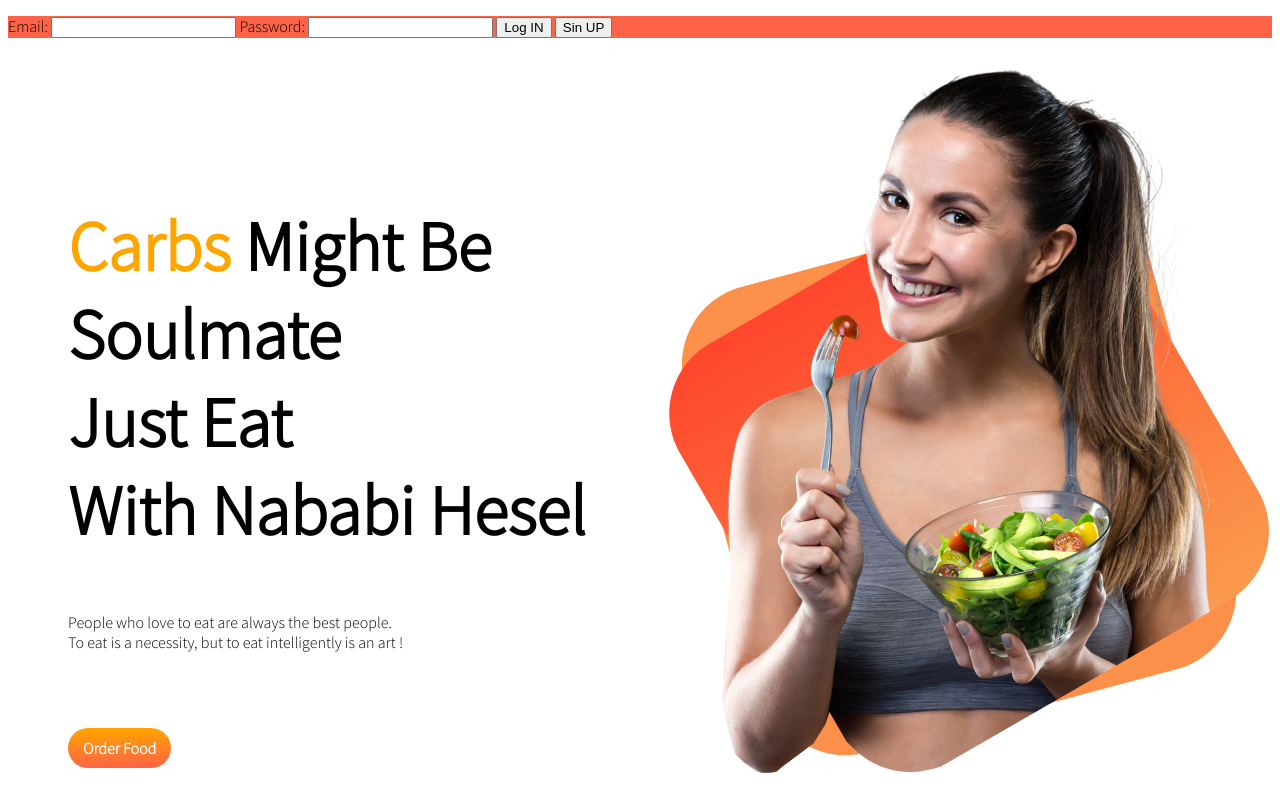
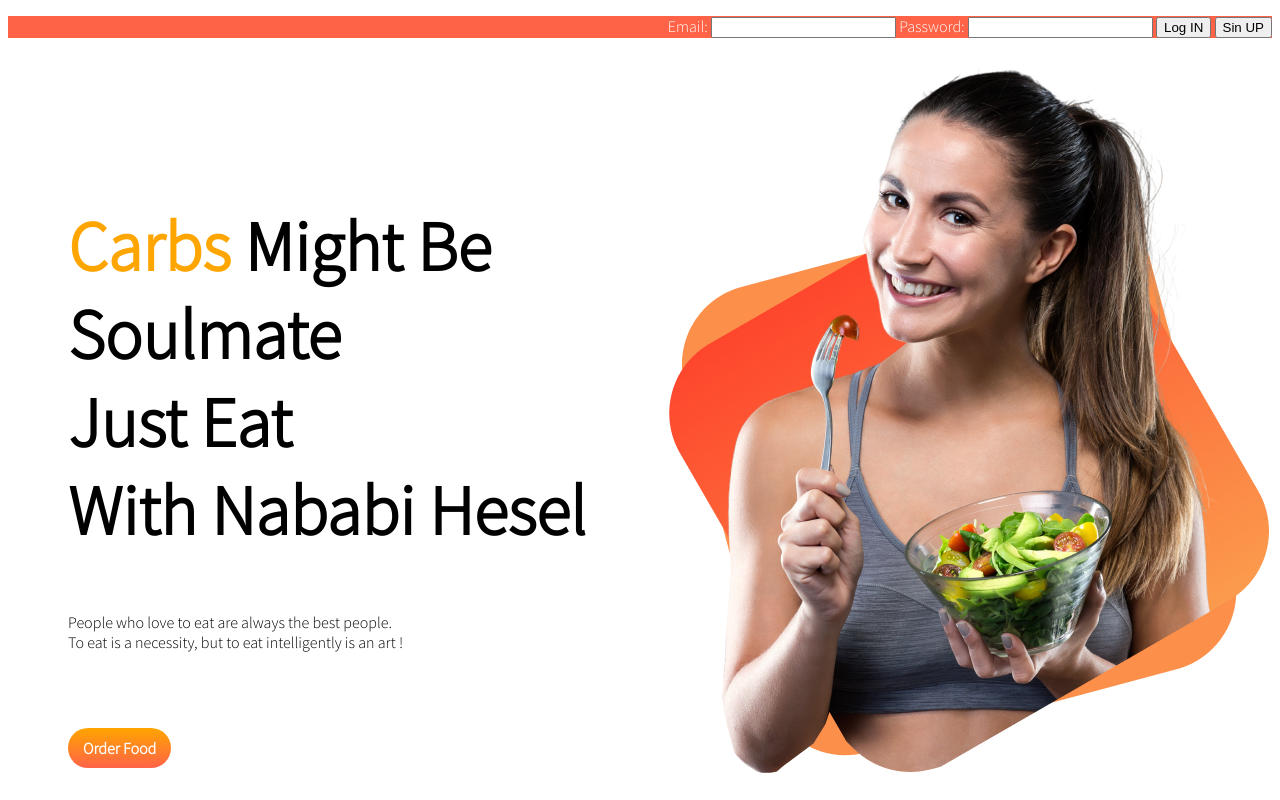
Before and after one commit to saiful-shant0/food-court, a plain HTML site: page index.html in a window 1280 px wide. Shown: the top 800 px of the page. Drawn offline with Linux system fonts and the light colour scheme.

Commit message:
finished

```diff
--- a/style.css
+++ b/style.css
@@ -6,6 +6,8 @@ body{
 }
 #head{
     background-color: tomato;
+    text-align: right;
+    color: white;
 
 }
 
```
